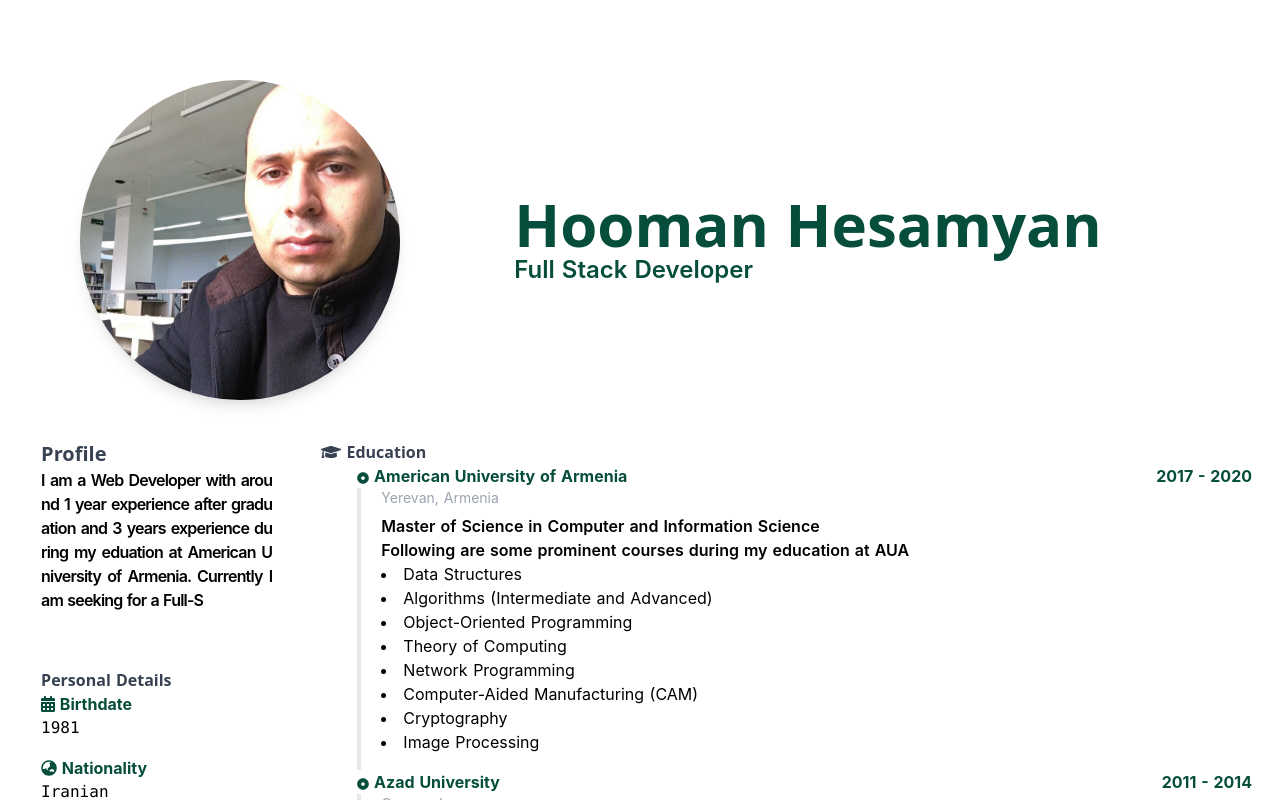
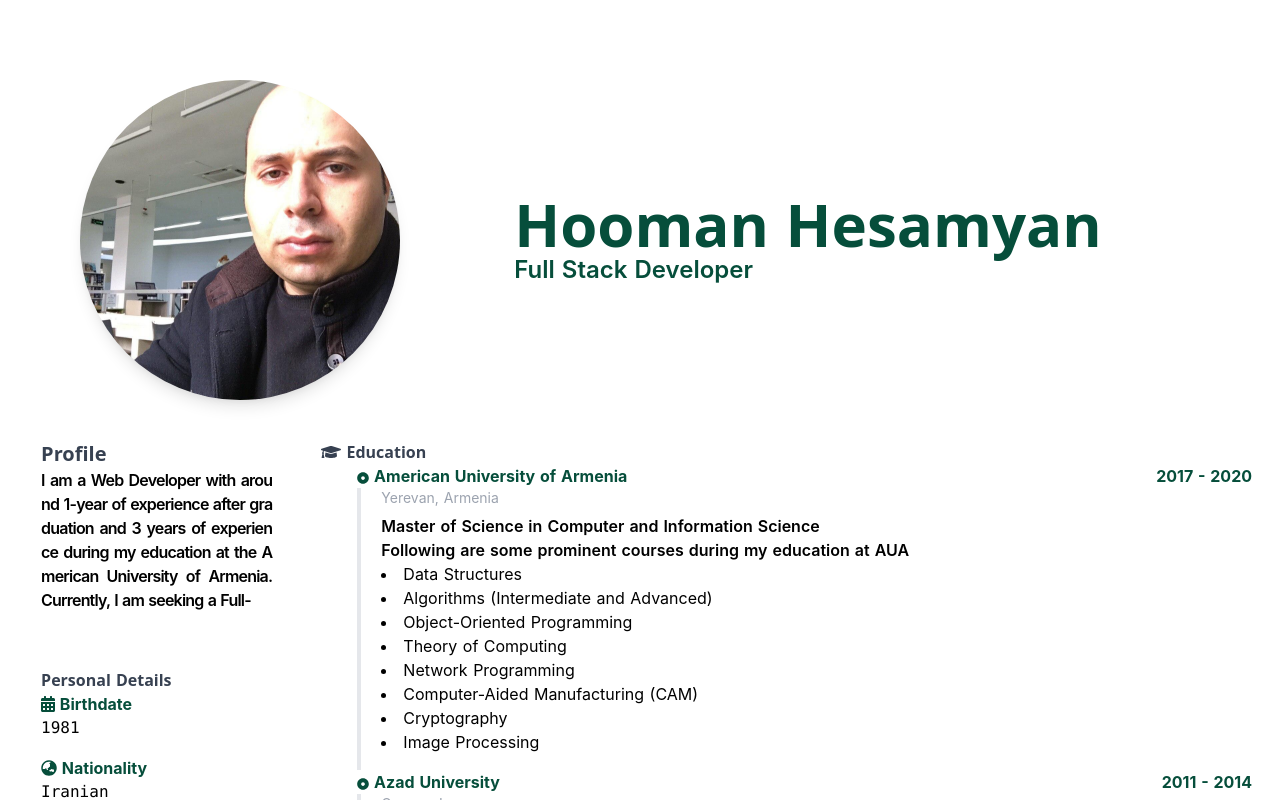
Before and after one commit to hooman734/cv-new, a Nuxt app: page / in a window 1280 px wide. Shown: the top 800 px of the page. Built offline with nearby package versions, Linux system fonts and the light colour scheme.

Commit message:
revised profile text

```diff
--- a/components/SidePanel.vue
+++ b/components/SidePanel.vue
@@ -109,7 +109,7 @@ Vue.component('font-awesome-icon', FontAwesomeIcon)
 export default {
   name: "SidePanel",
   mounted() {
-    gsap.to(this.$refs.info, {duration: 10, text: "I am a Web Developer with around 1 year experience after graduation and 3 years experience during my eduation at American University of Armenia. Currently I am seeking for a Full-Stack Software Development position."})
+    gsap.to(this.$refs.info, {duration: 10, text: "I am a Web Developer with around 1-year of experience after graduation and 3 years of experience during my education at the American University of Armenia. Currently, I am seeking a Full-Stack Software Development position."})
   }
 }
 
```
